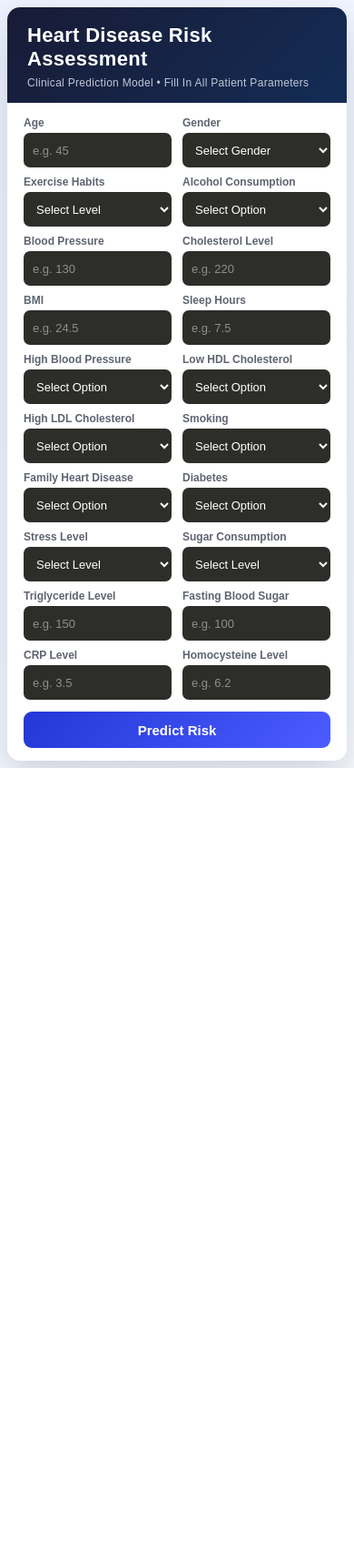
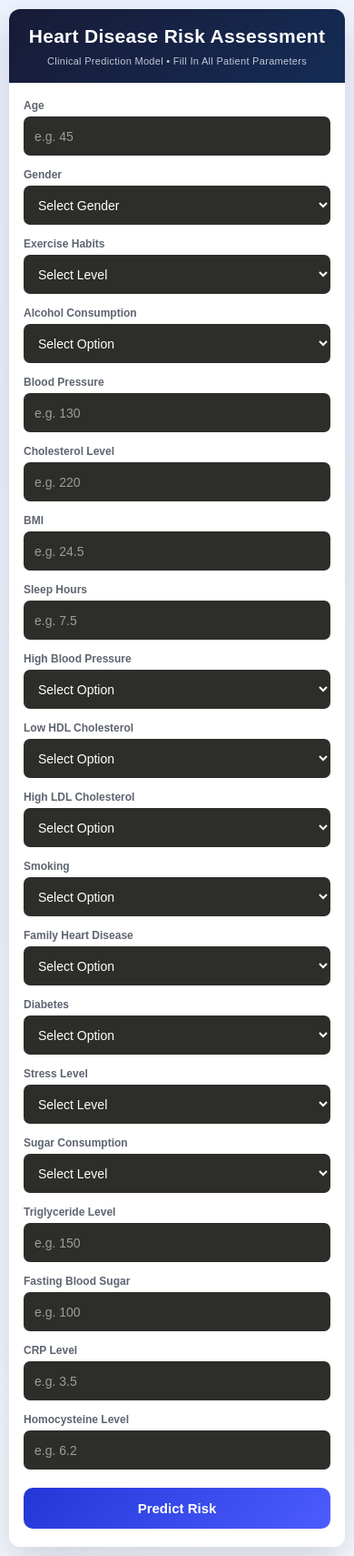
Before and after one commit to Mihiranga2001/Heart_disease_predictor, a Flask app: page / in a window 390 px wide. Shown: the whole page at 91% size. Before the commit the page ends 844 px from the top, so only its background shows below. Run offline with Flask 3, Linux system fonts and the light colour scheme.

Commit message:
improve responsive layout and scrolling

```diff
--- a/website/static/style.css
+++ b/website/static/style.css
@@ -5,71 +5,69 @@
   font-family: Arial, Helvetica, sans-serif;
 }
 
-html,
-body {
+html {
   width: 100%;
-    height: 100%;
-    overflow: hidden;   /* Non-scrolling page */
+  min-height: 100%;
+  scroll-behavior: smooth;
 }
 
 body {
+  width: 100%;
   min-height: 100vh;
+  overflow-x: hidden;
+  overflow-y: auto;
   background: linear-gradient(135deg, #eef3ff, #f8fbff);
-    display: flex;
-    align-items: center;
-    justify-content: center;
-    padding: 14px;
+  padding: 24px;
 }
 
 /* Main container */
 .wrapper {
   width: 100%;
-    max-width: 1120px;
-    height: calc(100vh - 28px);
+  max-width: 1150px;
+  margin: 0 auto;
   background: #ffffff;
   border-radius: 18px;
   overflow: hidden;
   box-shadow: 0 18px 45px rgba(20, 25, 60, 0.18);
 }
 
-/* Header title area */
+/* Header */
 .title {
   width: 100%;
-    padding: 24px 36px 20px;
+  padding: 26px 36px 22px;
   background: linear-gradient(135deg, #181b36, #142c55);
   color: #ffffff;
-    font-size: 30px;
+  font-size: clamp(22px, 3vw, 32px);
   font-weight: 800;
   text-align: left;
   letter-spacing: 0.3px;
   text-transform: capitalize;
-    position: relative;
 }
 
 .title::after {
   content: "Clinical prediction model • Fill in all patient parameters";
   display: block;
-    margin-top: 6px;
-    font-size: 14px;
+  margin-top: 8px;
+  font-size: clamp(12px, 1.5vw, 14px);
   font-weight: 400;
   color: #bfc8d8;
 }
 
 /* Form layout */
 form {
-    height: calc(100% - 96px);
-    padding: 22px 38px 18px;
+  width: 100%;
+  padding: 28px 38px 30px;
   display: grid;
-    grid-template-columns: repeat(4, 1fr);
-    column-gap: 22px;
-    row-gap: 13px;
-    align-content: start;
+  grid-template-columns: repeat(4, minmax(0, 1fr));
+  gap: 18px 22px;
 }
 
 /* Input group */
 .inputfield {
+  width: 100%;
   display: flex;
   flex-direction: column;
+  min-width: 0;
 }
 
 /* Labels */
@@ -77,26 +75,27 @@ form {
   color: #5d6470;
   font-size: 13px;
   font-weight: 700;
-    margin-bottom: 6px;
+  margin-bottom: 7px;
 }
 
-/* Inputs and dropdowns */
+/* Inputs and selects */
 .inputfield .input,
 .inputfield select {
   width: 100%;
+  min-width: 0;
   height: 44px;
   border: none;
   padding: 9px 14px;
   font-size: 15px;
-    border-radius: 7px;
+  border-radius: 8px;
   outline: none;
   background: #2d2d2a;
   color: #ffffff;
-    transition: all 0.25s ease;
+  transition: 0.25s ease;
 }
 
 .inputfield .input::placeholder {
-    color: #8f8f8f;
+  color: #9c9c9c;
 }
 
 .inputfield select {
@@ -106,38 +105,23 @@ form {
 .inputfield .input:focus,
 .inputfield select:focus {
   background: #252525;
-    box-shadow: 0 0 0 3px rgba(64, 93, 230, 0.18);
-}
-
-/* Make some wider fields look balanced */
-.inputfield:nth-child(5),
-.inputfield:nth-child(6),
-.inputfield:nth-child(7),
-.inputfield:nth-child(8),
-.inputfield:nth-child(9),
-.inputfield:nth-child(10),
-.inputfield:nth-child(11),
-.inputfield:nth-child(12),
-.inputfield:nth-child(13),
-.inputfield:nth-child(14),
-.inputfield:nth-child(15),
-.inputfield:nth-child(16) {
-    min-width: 0;
+  box-shadow: 0 0 0 3px rgba(64, 93, 230, 0.2);
 }
 
 /* Button */
 button {
   grid-column: 1 / -1;
-    height: 46px;
+  width: 100%;
+  height: 48px;
   background: linear-gradient(135deg, #2337d6, #4c5cff);
-    color: white;
+  color: #ffffff;
   border: none;
-    border-radius: 9px;
+  border-radius: 10px;
   font-size: 17px;
   font-weight: 800;
   cursor: pointer;
-    margin-top: 4px;
-    transition: all 0.25s ease;
+  margin-top: 8px;
+  transition: 0.25s ease;
 }
 
 button:hover {
@@ -148,117 +132,19 @@ button:hover {
 /* Result section */
 .result-container {
   grid-column: 1 / -1;
+  width: 100%;
   text-align: center;
-    margin-top: 2px;
+  margin-top: 6px;
 }
 
 .result-box {
   display: inline-block;
-    padding: 10px 28px;
+  max-width: 100%;
+  padding: 12px 28px;
   border-radius: 12px;
-    font-size: 22px;
+  font-size: clamp(18px, 2.4vw, 22px);
   font-weight: 800;
-}
-
-/* No Heart Disease */
-.positive {
-    color: #1b7f3a;
-    background: #e8f5e9;
-    border: 1px solid #81c784;
-}
-
-/* Heart Disease Detected */
-.negative {
-    color: #c62828;
-    background: #ffebee;
-    border: 1px solid #ef9a9a;
-}
-
-p {
-    grid-column: 1 / -1;
-    text-align: center;
-    font-size: 16px;
-    margin-top: 4px;
-    color: #444;
-}
-
-/* Medium screens */
-@media (max-width: 1000px) {
-    form {
-        grid-template-columns: repeat(3, 1fr);
-        padding: 18px 28px;
-        column-gap: 18px;
-        row-gap: 11px;
-    }
-
-    .title {
-        font-size: 26px;
-        padding: 22px 30px 18px;
-    }
-
-    .inputfield .input,
-    .inputfield select {
-        height: 41px;
-        font-size: 14px;
-    }
-}
-
-/* Small screens */
-@media (max-width: 768px) {
-    body {
-        padding: 8px;
-    }
-
-    .wrapper {
-        height: calc(100vh - 16px);
-        border-radius: 14px;
-    }
-
-    .title {
-        font-size: 22px;
-        padding: 18px 22px 15px;
-    }
-
-    .title::after {
-        font-size: 12px;
-    }
-
-    form {
-        grid-template-columns: repeat(2, 1fr);
-        padding: 15px 18px;
-        column-gap: 12px;
-        row-gap: 9px;
-    }
-
-    .inputfield label {
-        font-size: 12px;
-        margin-bottom: 4px;
-    }
-
-    .inputfield .input,
-    .inputfield select {
-        height: 38px;
-        font-size: 13px;
-        padding: 7px 10px;
-    }
-
-    button {
-        height: 40px;
-        font-size: 15px;
-    }
-
-    .result-container {
-    grid-column: 1 / -1;
-    text-align: center;
-    margin-top: 4px;
-}
-
-.result-box {
-    display: inline-block;
-    padding: 10px 25px;
-    border-radius: 12px;
-    font-size: 20px;
-    font-weight: 800;
+  word-wrap: break-word;
 }
 
 .positive {
@@ -278,4 +164,140 @@ p {
   background: #fff3f3;
   border: 1px solid #ef9a9a;
 }
+
+p {
+  grid-column: 1 / -1;
+  text-align: center;
+  font-size: 16px;
+  margin-top: 6px;
+  color: #444444;
 }
+
+/* Large tablets and small laptops */
+@media (max-width: 1100px) {
+  body {
+    padding: 18px;
+  }
+
+  form {
+    grid-template-columns: repeat(3, minmax(0, 1fr));
+    padding: 24px 28px 28px;
+    gap: 16px 18px;
+  }
+}
+
+/* Tablets */
+@media (max-width: 800px) {
+  body {
+    padding: 14px;
+  }
+
+  .wrapper {
+    border-radius: 14px;
+  }
+
+  .title {
+    padding: 22px 24px 18px;
+    text-align: center;
+  }
+
+  form {
+    grid-template-columns: repeat(2, minmax(0, 1fr));
+    padding: 22px;
+    gap: 15px;
+  }
+
+  .inputfield label {
+    font-size: 12px;
+  }
+
+  .inputfield .input,
+  .inputfield select {
+    height: 42px;
+    font-size: 14px;
+    padding: 8px 12px;
+  }
+
+  button {
+    height: 46px;
+    font-size: 16px;
+  }
+}
+
+/* Mobile phones */
+@media (max-width: 520px) {
+  body {
+    padding: 10px;
+  }
+
+  .wrapper {
+    border-radius: 12px;
+  }
+
+  .title {
+    padding: 18px 16px 16px;
+    font-size: 21px;
+  }
+
+  .title::after {
+    font-size: 11px;
+    line-height: 1.4;
+  }
+
+  form {
+    grid-template-columns: 1fr;
+    padding: 18px 16px 20px;
+    gap: 14px;
+  }
+
+  .inputfield label {
+    font-size: 12px;
+    margin-bottom: 5px;
+  }
+
+  .inputfield .input,
+  .inputfield select {
+    height: 43px;
+    font-size: 14px;
+    border-radius: 7px;
+  }
+
+  button {
+    height: 45px;
+    font-size: 15px;
+    margin-top: 6px;
+  }
+
+  .result-box {
+    width: 100%;
+    padding: 12px;
+    font-size: 18px;
+  }
+
+  p {
+    font-size: 14px;
+  }
+}
+
+/* Very small phones */
+@media (max-width: 360px) {
+  body {
+    padding: 6px;
+  }
+
+  .title {
+    font-size: 19px;
+    padding: 16px 12px;
+  }
+
+  form {
+    padding: 14px 12px 16px;
+    gap: 12px;
+  }
+
+  .inputfield .input,
+  .inputfield select {
+    height: 41px;
+    font-size: 13px;
+  }
+}
```
Lines whose indentation alone changed are shown as unchanged.
